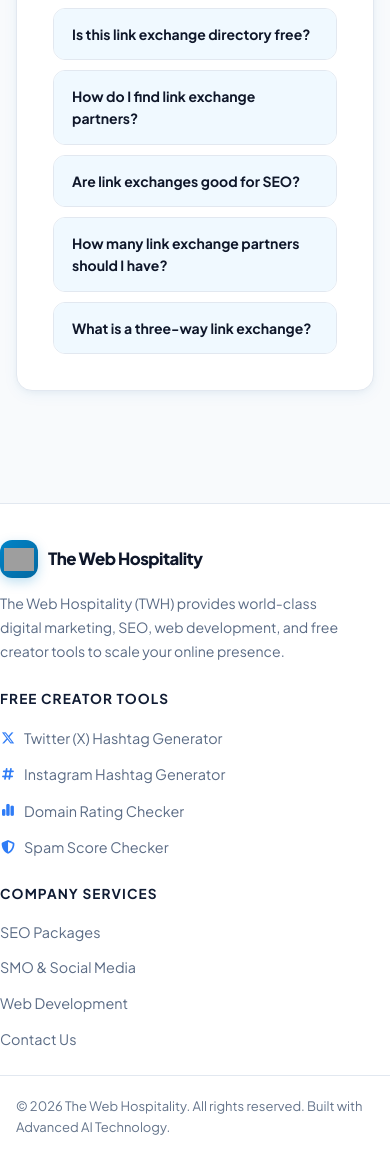
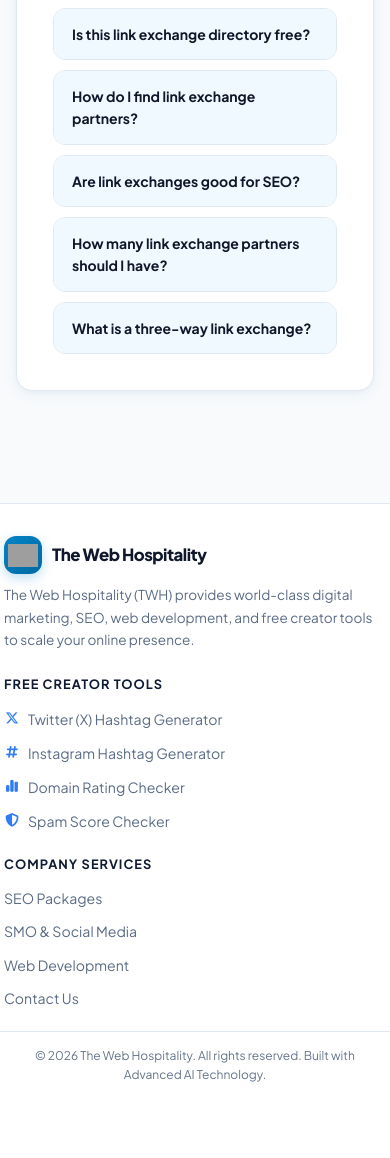
Before and after one commit to Twh-555/link-exchange, a Flask app: page / in a window 390 px wide. Shown: the part 4669-5827 px from the top of the page. After the commit the page ends 5751 px from the top, so only its background shows below. Run offline with Flask 3, Linux system fonts and the light colour scheme; data that the repository does not hold is empty; grey boxes are pictures that could not be loaded.

Commit message:
Mobile footer fixes: footer-bottom-flex class, mobile text/spacing styles

```diff
--- a/static/style.css
+++ b/static/style.css
@@ -1930,3 +1930,16 @@
 }
 .tag-owner{background:#e8f5e9;color:#0a7a3d;border:1px solid #bfe8cd}
 .tag-exch{background:#eef4ff;color:#2f7cf6;border:1px solid #cfe0ff}
+
+/* ============ Mobile Footer Fixes ============ */
+@media (max-width: 640px) {
+  .twh-footer { text-align: left; }
+  .footer-container { padding: 32px 4px 20px; gap: 22px; }
+  .footer-brand-col .twh-brand { margin-bottom: 10px; }
+  .footer-desc { font-size: .85rem; line-height: 1.65; max-width: 100%; }
+  .footer-links-col h4 { font-size: .8rem; margin-bottom: 10px; }
+  .footer-links-col ul { gap: 8px; }
+  .footer-links-col ul li a { font-size: .88rem; }
+  .footer-bottom { padding: 14px 4px; font-size: 12px; }
+  .footer-bottom-flex { flex-direction: column; align-items: flex-start; gap: 4px; }
+}
--- a/templates/_footer.html
+++ b/templates/_footer.html
@@ -38,8 +38,8 @@
     </div>
 
     <div class="footer-bottom">
-      <div class="container">
-        <p>&copy; 2026 The Web Hospitality. All rights reserved. Built with Advanced AI Technology.</p>
+      <div class="container footer-bottom-flex">
+        <p>© 2026 The Web Hospitality. All rights reserved. Built with Advanced AI Technology.</p>
       </div>
     </div>
   </footer>
```
